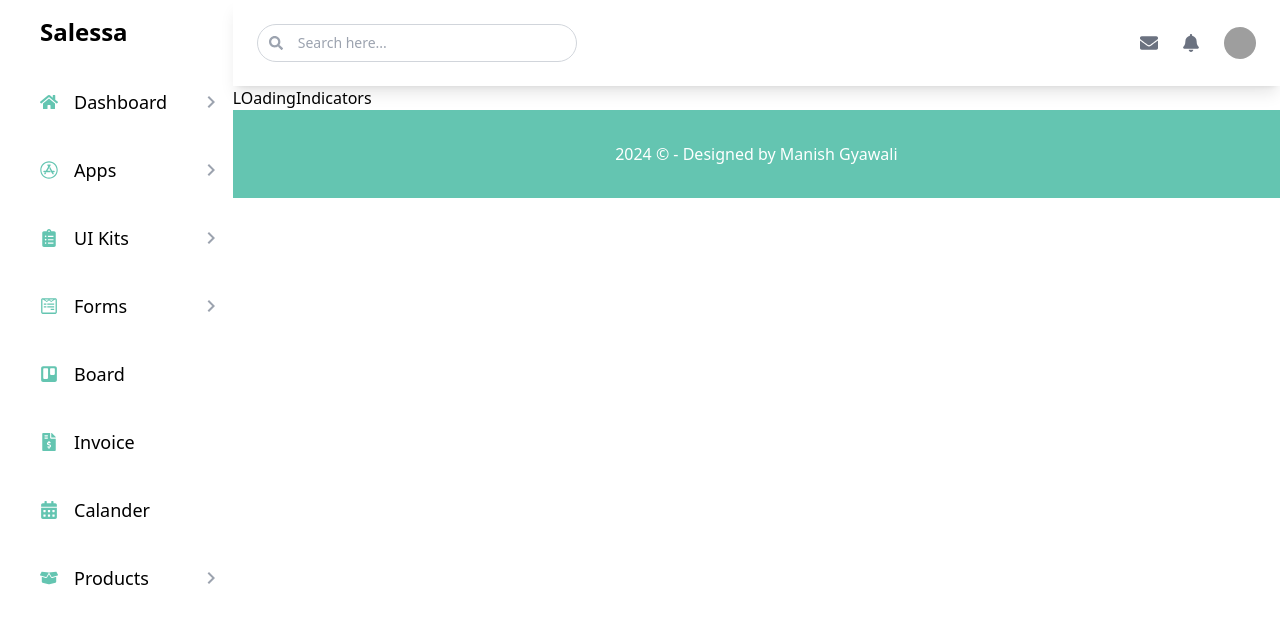
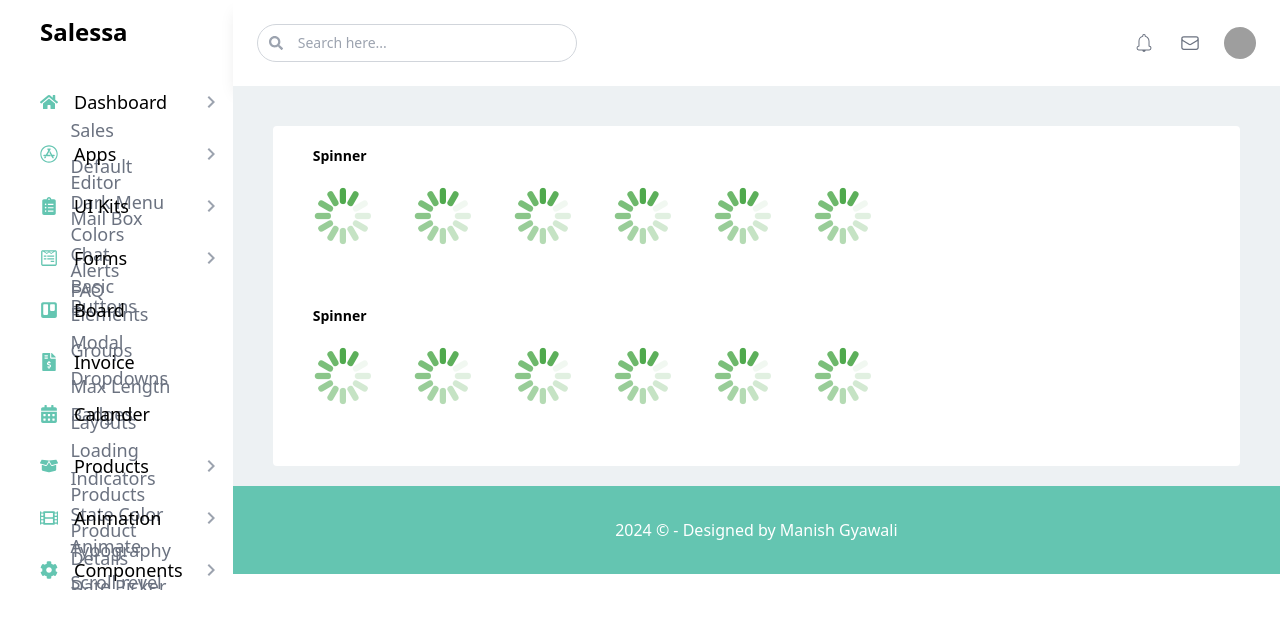
Before and after one commit to manishgyawali/Admin_Dashboard, a React (Vite) app: page /loadingindicators in a window 1280 px wide. Shown: the top 628 px of the page. Built offline with nearby package versions, Linux system fonts and the light colour scheme; grey boxes are pictures that could not be loaded.

Commit message:
chart added

```diff
--- a/package.json
+++ b/package.json
@@ -16,6 +16,8 @@
     "react-dom": "^18.3.1",
     "react-google-charts": "^5.2.1",
     "react-icons": "^5.3.0",
+    "react-loader-spinner": "^6.1.6",
+    "react-loading-indicators": "^1.0.0",
     "react-router-dom": "^6.26.2"
   },
   "devDependencies": {
--- a/src/Components/Common/Sidedbar/Sidebar.jsx
+++ b/src/Components/Common/Sidedbar/Sidebar.jsx
@@ -166,7 +166,7 @@ const Sidebar = () => {
         <div>
           <h1 className="font-semibold text-2xl">Salessa</h1>
         </div>
-        <div className="grid gap-10 text-lg">
+        <div className="grid gap-6 text-lg">
           {sidebarData.map((val, i) => (
             <div key={i}>
               {val.subdata ? (
@@ -185,22 +185,24 @@ const Sidebar = () => {
                   )}
                 </div>
               ) : (
-                <Link to={val.path} className="flex gap-4 justify-between items-center">
+                <Link to={val.path} className="flex gap-10 justify-between items-center">
                   <div className="flex items-center gap-4">
                     {val.icon}
                     <h1>{val.title}</h1>
                   </div>
                 </Link>
               )}
-              {Show === i && val.subdata && (
-                <div className="pt-4  grid gap-4 opacity-100 text-gray-500 transition-all ease-in-out duration-150 delay-75 w-8/12 mx-auto">
-                  {val.subdata.map((item, ind) => (
+              {
+                <div className={` flex flex-col gap-2 opacity-100 text-gray-500
+                  ${Show === i && val.subdata?"opacity-100 min-h h-32":"opacity-0 h-0"}
+                transition-all ease-in-out duration-700 delay-75 w-8/12 mx-auto`}>
+                  {val?.subdata?.map((item, ind) => (
                     <Link key={ind} to={item.path}>
                       <div>{item.title}</div>
                     </Link>
                   ))}
                 </div>
-              )}
+              }
             </div>
           ))}
         </div>
--- a/src/Components/Common/TopNavigation/TopNav.jsx
+++ b/src/Components/Common/TopNavigation/TopNav.jsx
@@ -1,5 +1,7 @@
 import React from "react";
-import { FaSearch, FaBell, FaEnvelope } from "react-icons/fa";
+import { CiBellOn } from "react-icons/ci";
+import { FaSearch } from "react-icons/fa";
+import { HiOutlineEnvelope } from "react-icons/hi2";
 
 const TopNav = () => {
   return (
@@ -18,8 +20,8 @@ const TopNav = () => {
 
 
       <div className="flex items-center gap-6">
-        <FaEnvelope className="text-gray-500 text-lg cursor-pointer" />
-        <FaBell className="text-gray-500 text-lg cursor-pointer" />
+        <CiBellOn  className="text-gray-500 text-2xl cursor-pointer" />
+        <HiOutlineEnvelope  className="text-gray-500 text-xl cursor-pointer" />
 
 
         <div className="w-8 h-8 rounded-full overflow-hidden">
--- a/src/Components/Pages/Forms/MaxLengthP.jsx
+++ b/src/Components/Pages/Forms/MaxLengthP.jsx
@@ -25,7 +25,7 @@ const MaxLengthP = () => {
   ];
   return (
     <div className="bg-[#EDF1F3] py-5 ">
-      <div className="p-10 grid grid-cols-2 gap-5 py-5 px-10 rounded mx-10 mt-5">
+      <div className="p-10 py-5 px-10 rounded mx-10 mt-5">
         {/* <div className="flex flex-col gap-5 bg-white">
           <h1>Default Usage</h1>
           <div className="flex flex-col gap-2">
@@ -40,7 +40,7 @@ const MaxLengthP = () => {
             />
           </div>
         </div> */}
-        <div className="grid grid-cols-2 gap-5">
+        <div className="grid bg-white grid-cols-2 gap-5 ">
           {maxData.map((val, i) => (
             <div key={i} className="flex flex-col gap-5">
               <h1>{val.title}</h1>
--- a/src/Components/Pages/Ui kits/DatePicker.jsx
+++ b/src/Components/Pages/Ui kits/DatePicker.jsx
@@ -1,9 +1,34 @@
-import React from 'react'
+import React from "react";
 
 const DatePicker = () => {
+ const datepickerData = [
+    {
+      title: "Default"
+    },
+      {title: "Selecting multiple dates"},
+      {title: "Month selection"},
+      {title: "Minimum and maximum dates"},
+     { title: "Range of dates"},
+      {title: "Disable days of week"},
+     { title: "Orientation"},
+{      title: "Permanently visible Datepicker"},
+
+  ];
   return (
-    <div>DatePicker</div>
-  )
-}
+    <div className="bg-[#EDF1F3] py-5">
+      <div className="bg-white p-10 flex flex-col gap-5 py-5 px-10 rounded mx-10 mt-5">
+        <div className="flex flex-col gap-5">
+          <h1 className="text-sm  font-semibold">Datepicker</h1>
+          {datepickerData.map((val, i) => (
+            <div key={i} className="flex items-center text-gray-600  px-10 gap-20">
+              <h1 className="">{val.title}</h1>
+              <input type="date" className="border border-gray-200 rounded " />
+            </div>
+          ))}
+        </div>
+      </div>
+    </div>
+  );
+};
 
-export default DatePicker
+export default DatePicker;
--- a/src/Components/Pages/Ui kits/LOadingIndicators.jsx
+++ b/src/Components/Pages/Ui kits/LOadingIndicators.jsx
@@ -1,9 +1,122 @@
-import React from 'react'
+import React from "react";
+import { RotatingLines } from "react-loader-spinner";
 
 const LOadingIndicators = () => {
+  const loadingindicatordData = [
+    {
+      rotatingline: (
+        <RotatingLines
+          visible={true}
+          height="96"
+          width="60"
+          color="#0000FF"
+          strokeWidth="5"
+          animationDuration="0.75"
+          ariaLabel="rotating-lines-loading"
+          wrapperStyle={{}}
+          wrapperClass=""
+        />
+      ),
+    },
+    {
+      rotatingline: (
+        <RotatingLines
+          visible={true}
+          height="96"
+          width="60"
+          color="red"
+          strokeWidth="5"
+          animationDuration="0.75"
+          ariaLabel="rotating-lines-loading"
+          wrapperStyle={{}}
+          wrapperClass=""
+        />
+      ),
+    },
+    {
+      rotatingline: (
+        <RotatingLines
+          visible={true}
+          height="96"
+          width="60"
+          color="grey"
+          strokeWidth="5"
+          animationDuration="0.75"
+          ariaLabel="rotating-lines-loading"
+          wrapperStyle={{}}
+          wrapperClass=""
+        />
+      ),
+    },
+    {
+      rotatingline: (
+        <RotatingLines
+          visible={true}
+          height="96"
+          width="60"
+          color="grey"
+          strokeWidth="5"
+          animationDuration="0.75"
+          ariaLabel="rotating-lines-loading"
+          wrapperStyle={{}}
+          wrapperClass=""
+        />
+      ),
+    },
+    {
+      rotatingline: (
+        <RotatingLines
+          visible={true}
+          height="96"
+          width="60"
+          color="grey"
+          strokeWidth="5"
+          animationDuration="0.75"
+          ariaLabel="rotating-lines-loading"
+          wrapperStyle={{}}
+          wrapperClass=""
+        />
+      ),
+    },
+    {
+      rotatingline: (
+        <RotatingLines
+          visible={true}
+          height="96"
+          width="60"
+          color="grey"
+          strokeWidth="5"
+          animationDuration="0.75"
+          ariaLabel="rotating-lines-loading"
+          wrapperStyle={{}}
+          wrapperClass=""
+        />
+      ),
+    },
+  ];
   return (
-    <div>LOadingIndicators</div>
-  )
-}
+    <div className="bg-[#EDF1F3]  py-5">
+      <div className="bg-white  flex  flex-col gap-5 py-5 px-10 rounded mx-10 mt-5">
+        <div className="flex flex-col gap-5">
+          <h1 className="text-sm font-semibold">Spinner</h1>
+          <div className="flex gap-10 pb-10">
+            {loadingindicatordData.map((val, i) => (
+              <div key={i}>{val.rotatingline}</div>
+            ))}
+          </div>
+        </div>
 
-export default LOadingIndicators
+        <div className="flex flex-col gap-5">
+          <h1 className="text-sm font-semibold">Spinner</h1>
+          <div className="flex gap-10 pb-10">
+            {loadingindicatordData.map((val, i) => (
+              <div key={i}>{val.rotatingline}</div>
+            ))}
+          </div>
+        </div>
+      </div>
+    </div>
+  );
+};
+
+export default LOadingIndicators;
--- a/src/Components/Pages/Ui kits/StateColor.jsx
+++ b/src/Components/Pages/Ui kits/StateColor.jsx
@@ -8,71 +8,92 @@ const colors = [
   { hex: "#FFC717" },
   { hex: "#FD517D" },
   { hex: "#EEEEEE" },
-  { hex: "#2C323F" }
+  { hex: "#2C323F" },
 ];
 
 const StateColor = () => {
   const statecolorData = [
     {
       title: "PRIMARY",
-      color1: "#8a75dd",
-      color2: "#8a75dd",
-      color3: "#7f68da",
-      color4: "#7a62d8",
-      color5: "#755cd7",
-      color6: "#7056d5",
-      color7: "#6a50d4",
-      color8: "#654ad2",
+      colors: [
+        {
+          color: "#8a75dd",
+        },
+        {
+          color: "#8a75dd",
+        },
+        { color: "#7f68da" },
+        { color: "#7a62d8" },
+        { color: "#755cd7" },
+        { color: "#7056d5" },
+        { color: "#6a50d4" },
+        { color: "#654ad2" },
+      ],
     },
     {
       title: "SECONDARY",
-      color1: "#69b9ec",
-      color2: "#64b6eb",
-      color3: "#60b4ea",
-      color4: "#7a62d8",
-      color5: "#755cd7",
-      color6: "#7056d5",
-      color7: "#6a50d4",
-      color8: "#654ad2",
+      colors: [
+        { color: "#69b9ec" },
+        { color: "#64b6eb" },
+        { color: "#60b4ea" },
+        { color: "#5bb2ea" },
+        { color: "#57b0e9" },
+        { color: "#52aee9" },
+        { color: "#4EACE8" },
+        { color: "#49aae8" },
+      ],
     },
     {
       title: "SUCCESS",
-      color1: "#8a75dd",
-      color2: "#8a75dd",
-      color3: "#7f68da",
-      color4: "#7a62d8",
-      color5: "#755cd7",
-      color6: "#7056d5",
-      color7: "#6a50d4",
-      color8: "#654ad2",
-    }
-    // const colorPalettes = {
-    //   primary: ["#8a75dd", "#8a75dd", "#7f68da", "#7a62d8", "#755cd7", "#7056d5", "#6a50d4", "#654ad2"],
-    //   secondary: ["#69b9ec", "#64b6eb", "#60b4ea", "#5bb2ea", "#57b0e9", "#52aee9", "#4aece8", "#49aae8"],
-    //   success: ["#d7ff97", "#d1ff88", "#ccff78", "#c6ff69", "#c0ff5a", "#b4ff3b", "#aeff2c", "#a9ff1d"],
-    // };
-  ]
+      colors: [
+        { color: "#d7ff97" },
+        { color: "#d1ff88" },
+        { color: "#ccff78" },
+        { color: "#c6ff69" },
+        { color: "#c0ff5a" },
+        { color: "#b4ff3b" },
+        { color: "#aeff2c" },
+        { color: "#a9ff1d" },
+      ],
+    },
+
+  ];
   return (
     <div className="bg-[#EDF1F3] py-5 text-sm">
       <div className="bg-white p-10 flex flex-col gap-5 py-5 px-10 rounded mx-10 mt-5">
-        <h2>Default Color</h2>
+        {/* <h2>Default Color</h2>
         <div className="flex gap-4 flex-wrap">
           {colors.map((color, index) => (
             <div
               key={index}
               className="text-white rounded-2xl py-5 px-10"
-              style={{ backgroundColor: color.hex }}
+            ></div>
+          ))}
+        </div> */}
+        <h1 className="font-semibold">Colors</h1>
+        <div className="grid grid-cols-3 gap-5">
+          {statecolorData.map((val, i) => (
+            <div
+              key={i}
+              className=" flex flex-col gap-2 rounded-2xl py-5 px-10"
             >
-              {color.hex}
+              <h1 className="text-xl text-[#14256A] ">{val.title}</h1>
+              <div>
+                {val.colors.map((colordata, index) => (
+                  <div key={i} className="grid text-center gap-4">
+                    <h1 className="py-4 px-4 text-white" style={{
+                      background:colordata.color
+                    }}>{colordata.color}</h1>
+
+                  </div>
+                ))}
+              </div>
             </div>
           ))}
         </div>
       </div>
 
-      <div className="bg-white p-10 flex flex-col gap-5 py-5 px-10 rounded mx-10 mt-5">
-
-
-      </div>
+      {/* <div className="bg-white p-10 flex flex-col gap-5 py-5 px-10 rounded mx-10 mt-5"></div> */}
     </div>
   );
 };
```
Also changed, not shown: src/Components/Pages/DefaultP.jsx (+118 -5 lines), src/Components/Pages/SalesP.jsx (+24 -8 lines), 1 other file (tests, documents, lock files or other folders).
